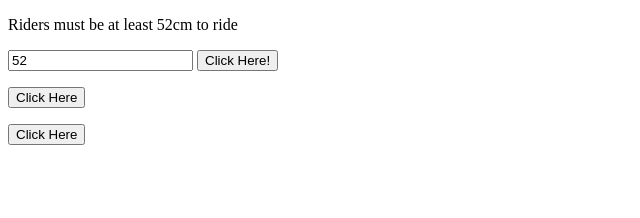
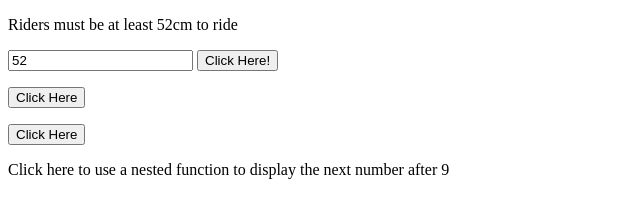
Before and after one commit to shay876/JavaScript-Projects, a plain HTML site: page Basic JavaScript Projects/Project6_ternary__operators_constructors/index.html in a window 1280 px wide. Shown: the whole page, without its empty margins (0-640 px from the left). Drawn offline with Linux system fonts and the light colour scheme.

Commit message:
use nested function to count, object constructor

```diff
--- a/Basic JavaScript Projects/Project6_ternary__operators_constructors/JS/main.js
+++ b/Basic JavaScript Projects/Project6_ternary__operators_constructors/JS/main.js
@@ -47,3 +47,18 @@ function petFunction(){
     + Bobby.Pet_Breed + ", who is "
     + Bobby.Pet_Color;
 }
+
+
+//Use nested function to count
+
+function count_Function(){
+    document.getElementById("Nested_Function").innerHTML= Count();
+    function Count(){
+        var Starting_point = 9;
+            function Plus_One(){
+                Starting_point +=1;
+            }
+    Plus_One();
+    return Starting_point;
+    }
+}
--- a/Basic JavaScript Projects/Project6_ternary__operators_constructors/index.html
+++ b/Basic JavaScript Projects/Project6_ternary__operators_constructors/index.html
@@ -23,5 +23,10 @@
 <!--New keyword assignment-->
 <button onclick="petFunction()">Click Here</button>
 <p id="New_and_This"></p>
+
+<!--Nested function assignment-->
+<p id="Nested_Function" onclick="count_Function()">
+Click here to use a nested function to display the next
+number after 9</p>
 </body>
 </html>
```
